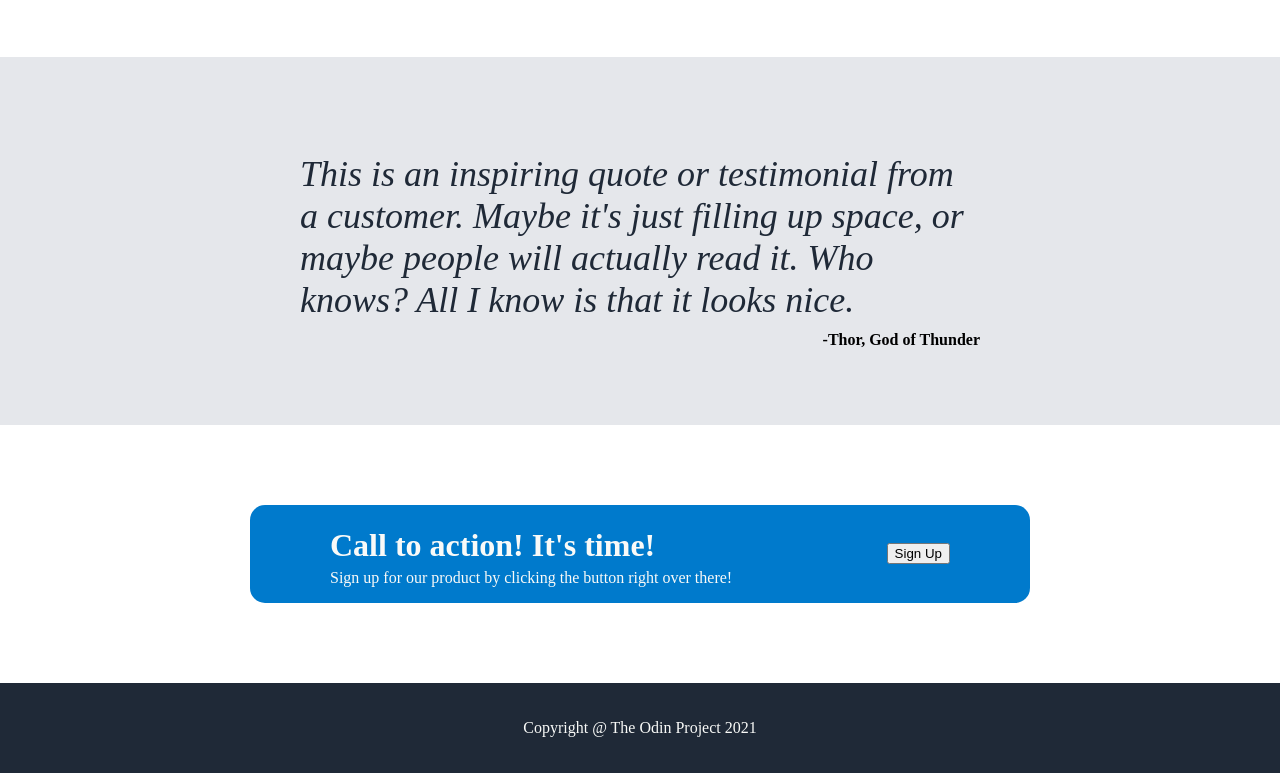
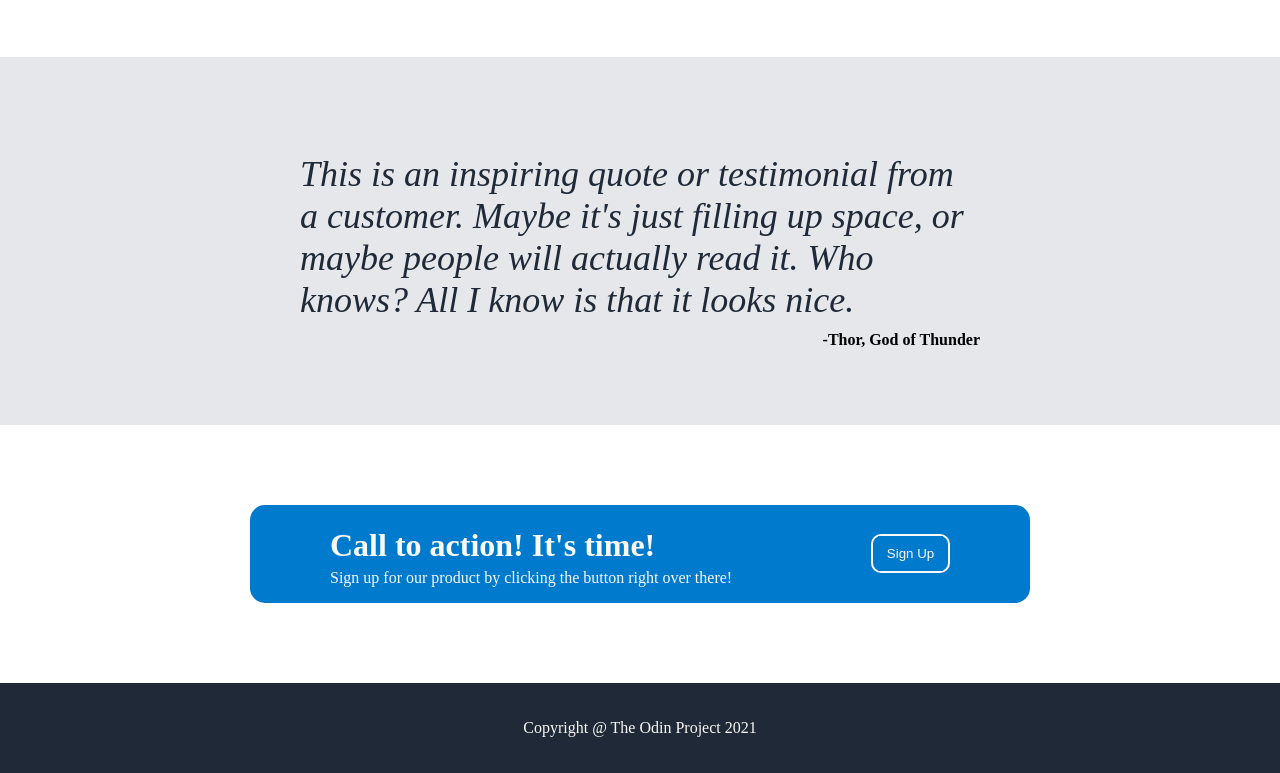
Before and after one commit to Sydrexia/landing-page, a plain HTML site: page index.html in a window 1280 px wide. Shown: the part 838-1611 px from the top of the page. Drawn offline with Linux system fonts and the light colour scheme.

Commit message:
Final touch to button for first draft

```diff
--- a/styles.css
+++ b/styles.css
@@ -173,6 +173,18 @@ header {
     align-items: center;
     margin:auto;
     margin-right: 80px;
+    border: 2px solid #F9FAF8;
+    border-radius: 10px;
+    padding-right: 5px;
+    padding-left: 5px;
+}
+
+.s4-button button {
+    border: 4px #F9FAF8;
+    background-color: #007acc;
+    color: #F9FAF8;
+    height: 35px;
+    width: 65px;
 }
 
 /* The following styles are for section five. */
```
